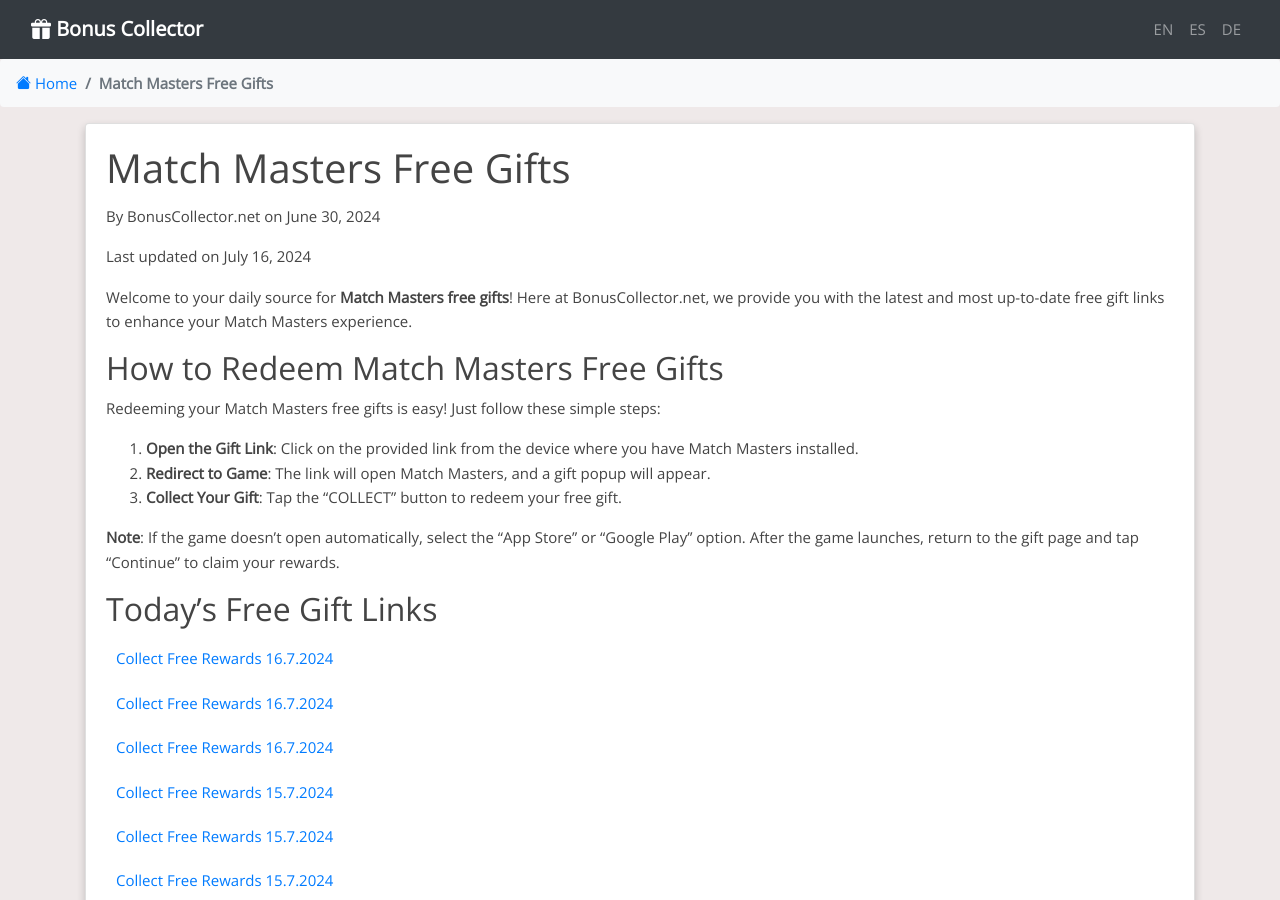
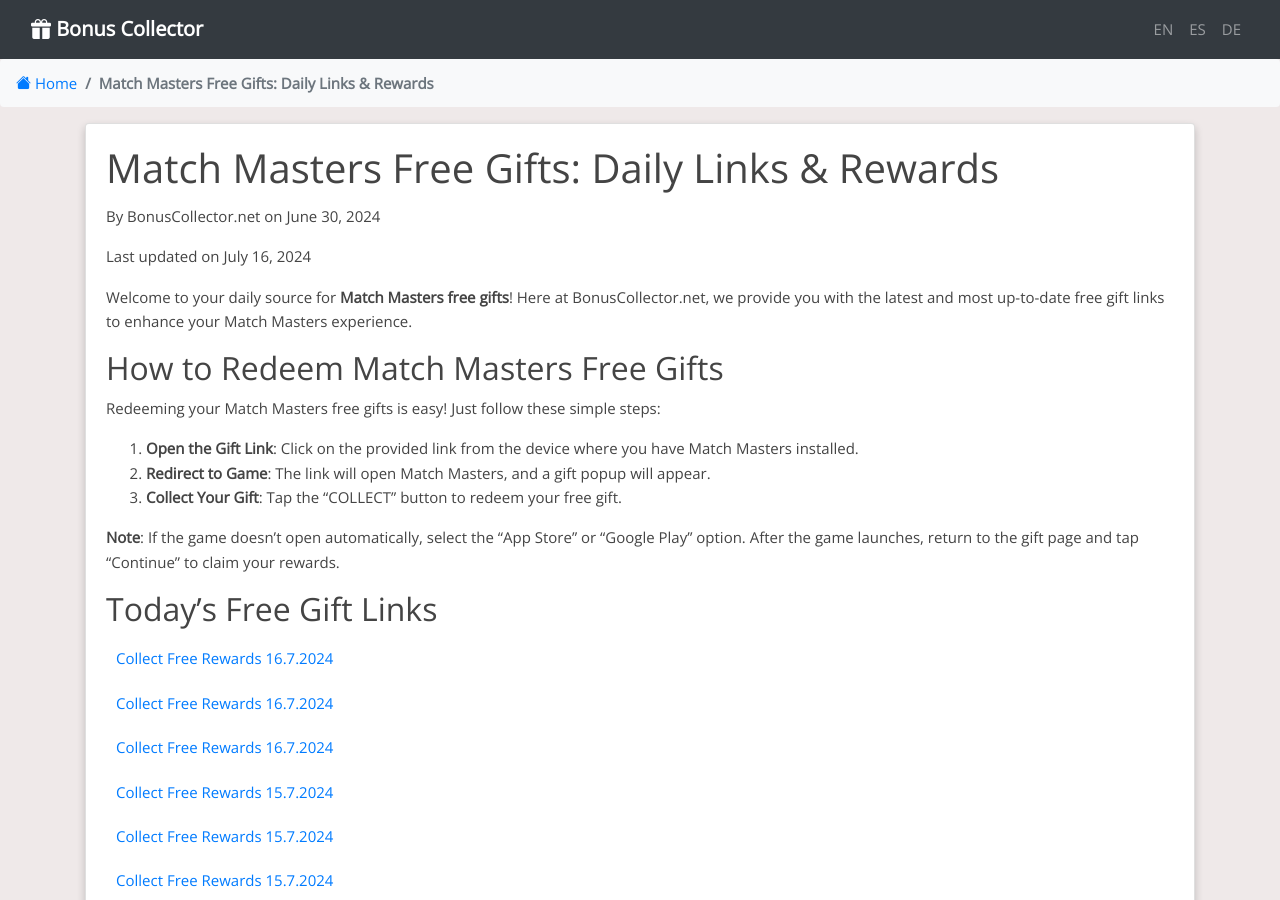
Before and after one commit to Prollad99/bs-net, a Jekyll site: the page built from _posts/2024-06-30-match-masters.md, in a window 1280 px wide and 900 px high. Built offline with Jekyll 4.4.1, drawn with Linux system fonts in a browser that asks for light colours; nearby versions of some CDN libraries; comment, search, counter and statistics services are not loaded; some of the changed text lies outside the part shown.

Commit message:
Update 2024-06-30-match-masters.md

```diff
--- a/_posts/2024-06-30-match-masters.md
+++ b/_posts/2024-06-30-match-masters.md
@@ -1,6 +1,6 @@
 ---
 layout: post
-title: "Match Masters Free Gifts"
+title: "Match Masters Free Gifts: Daily Links & Rewards"
 date: 2024-06-30
 author: "BonusCollector.net"
 tags: [Match Masters, free gifts, gaming tips]
```
